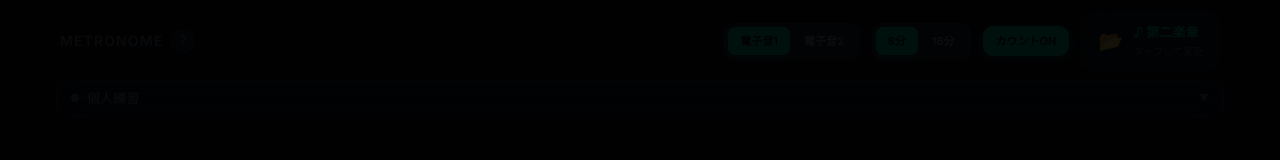
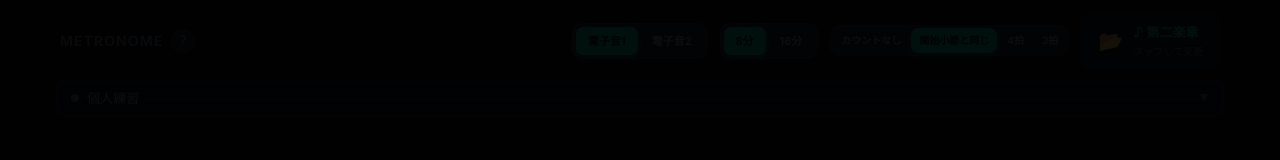
Before and after one commit to Riku-Horn/Metronome, a React (Vite) app: page / in a window 1280 px wide. Shown: the top 160 px of the page. Built offline with nearby package versions, Linux system fonts and the light colour scheme.

Commit message:
feat: カウントインモード選択機能を追加し、リピート時のカウントイン優先処理および一時停止復帰時の頭出しを改善

```diff
--- a/src/App.tsx
+++ b/src/App.tsx
@@ -183,12 +183,22 @@ function App() {
   }, [metronome, sync, getSyncManager]);
 
   const handleCountInToggle = useCallback((enabled: boolean) => {
-    if (sync.isMember) return; // Members cannot toggle count-in
-
+    if (sync.isMember) return;
     metronome.setCountInEnabled(enabled);
-
     if (sync.isLeader) {
       getSyncManager()?.broadcast({ type: 'settings', countInEnabled: enabled });
+    }
+  }, [metronome, sync, getSyncManager]);
+
+  const handleCountInModeChange = useCallback((mode: 'auto' | '3' | '4') => {
+    if (sync.isMember) return;
+    metronome.setCountInMode(mode);
+    // Also ensure count-in is enabled when a mode is selected
+    if (!metronome.countInEnabled) {
+      metronome.setCountInEnabled(true);
+      if (sync.isLeader) {
+        getSyncManager()?.broadcast({ type: 'settings', countInEnabled: true });
+      }
     }
   }, [metronome, sync, getSyncManager]);
 
@@ -207,8 +217,8 @@ function App() {
         onClose={() => setShowRepeatModal(false)}
         song={song}
         currentRepeat={metronome.repeatConfig}
-        onSetRepeat={(startIndex, endIndex, countInMeasures) => {
-          metronome.setRepeatRange(startIndex, endIndex, countInMeasures);
+        onSetRepeat={(startIndex, endIndex, countInMeasures, countInMode) => {
+          metronome.setRepeatRange(startIndex, endIndex, countInMeasures, countInMode);
           handleJumpTo(startIndex);
         }}
         onClearRepeat={metronome.clearRepeatRange}
@@ -269,15 +279,40 @@ function App() {
                 16分
               </button>
             </div>
-            <button
-              className={`countin-toggle-btn ${metronome.countInEnabled ? 'active' : ''}`}
-              onClick={() => handleCountInToggle(!metronome.countInEnabled)}
-              disabled={sync.isMember}
-              id="countin-toggle-button"
-              aria-label={metronome.countInEnabled ? 'カウントをOFFにする' : 'カウントをONにする'}
-            >
-              カウント{metronome.countInEnabled ? 'ON' : 'OFF'}
-            </button>
+            <div className="countin-mode-selector" id="countin-mode-selector">
+              <button
+                className={`countin-mode-btn ${!metronome.countInEnabled ? 'active' : ''}`}
+                onClick={() => handleCountInToggle(false)}
+                disabled={sync.isMember}
+                id="countin-off-button"
+              >
+                カウントなし
+              </button>
+              <button
+                className={`countin-mode-btn ${metronome.countInEnabled && metronome.countInMode === 'auto' ? 'active' : ''}`}
+                onClick={() => handleCountInModeChange('auto')}
+                disabled={sync.isMember}
+                id="countin-auto-button"
+              >
+                開始小節と同じ
+              </button>
+              <button
+                className={`countin-mode-btn ${metronome.countInEnabled && metronome.countInMode === '4' ? 'active' : ''}`}
+                onClick={() => handleCountInModeChange('4')}
+                disabled={sync.isMember}
+                id="countin-4-button"
+              >
+                4拍
+              </button>
+              <button
+                className={`countin-mode-btn ${metronome.countInEnabled && metronome.countInMode === '3' ? 'active' : ''}`}
+                onClick={() => handleCountInModeChange('3')}
+                disabled={sync.isMember}
+                id="countin-3-button"
+              >
+                3拍
+              </button>
+            </div>
             <SongLoader
               onSongLoaded={handleSongLoaded}
               currentSongTitle={song?.title || null}
--- a/src/audio/AudioEngine.ts
+++ b/src/audio/AudioEngine.ts
@@ -48,6 +48,7 @@ export class AudioEngine {
 
   // Count-in state
   private countInEnabled = true;
+  private countInMode: 'auto' | '3' | '4' = 'auto';
   private isCountIn = false;
   private countInBeatsRemaining = 0;
   private countInBeatNumber = 0;       // raw 1-based pattern beat counter
@@ -61,6 +62,7 @@ export class AudioEngine {
   private repeatStartIndex = 0;
   private repeatEndIndex = 0;
   private repeatCountInMeasures: 0 | 1 | 2 = 0;
+  private repeatCountInMode: 'auto' | '3' | '4' = 'auto';
 
   // Song data
   private measures: MeasureData[] = [];
@@ -161,6 +163,43 @@ export class AudioEngine {
 
   getCountInEnabled(): boolean {
     return this.countInEnabled;
+  }
+
+  setCountInMode(mode: 'auto' | '3' | '4'): void {
+    this.countInMode = mode;
+  }
+
+  getCountInMode(): 'auto' | '3' | '4' {
+    return this.countInMode;
+  }
+
+  /**
+   * Build count-in pattern and display interval for a given mode.
+   * 'auto' = match the measure, '3' = 3/4 style, '4' = 4/4 style.
+   */
+  private buildCountInConfig(
+    mode: 'auto' | '3' | '4',
+    measure: MeasureData
+  ): { pattern: ('A' | 'B')[]; displayInterval: number } {
+    if (mode === '4') {
+      // 4/4 style: 8 eighth notes (ABABABAB), display every 2
+      return {
+        pattern: ['A', 'B', 'A', 'B', 'A', 'B', 'A', 'B'],
+        displayInterval: 2,
+      };
+    }
+    if (mode === '3') {
+      // 3/4 style: 6 eighth notes (ABABAB), display every 2
+      return {
+        pattern: ['A', 'B', 'A', 'B', 'A', 'B'],
+        displayInterval: 2,
+      };
+    }
+    // 'auto': match the measure
+    return {
+      pattern: getBeatPattern(measure),
+      displayInterval: measure.denominator === 4 ? 2 : 1,
+    };
   }
 
   /**
@@ -277,8 +316,14 @@ export class AudioEngine {
    * Set the repeat range. When enabled, playback will loop
    * between startIndex and endIndex (both inclusive).
    * @param countInMeasures 0 = no count-in, 1 = 1 measure, 2 = 2 measures
+   * @param countInMode 'auto' = match measure, '3' = 3-beat, '4' = 4-beat
    */
-  setRepeatRange(startIndex: number, endIndex: number, countInMeasures: 0 | 1 | 2): void {
+  setRepeatRange(
+    startIndex: number,
+    endIndex: number,
+    countInMeasures: 0 | 1 | 2,
+    countInMode: 'auto' | '3' | '4' = 'auto'
+  ): void {
     if (startIndex < 0 || endIndex < 0) return;
     if (startIndex >= this.measures.length || endIndex >= this.measures.length) return;
     if (startIndex > endIndex) return;
@@ -286,6 +331,7 @@ export class AudioEngine {
     this.repeatStartIndex = startIndex;
     this.repeatEndIndex = endIndex;
     this.repeatCountInMeasures = countInMeasures;
+    this.repeatCountInMode = countInMode;
   }
 
   /**
@@ -296,6 +342,7 @@ export class AudioEngine {
     this.repeatStartIndex = 0;
     this.repeatEndIndex = 0;
     this.repeatCountInMeasures = 0;
+    this.repeatCountInMode = 'auto';
   }
 
   /**
@@ -329,6 +376,7 @@ export class AudioEngine {
 
     this.isPlaying = true;
     this.nextNoteTime = this.audioContext.currentTime;
+    this.currentBeatIndex = 0;  // Always start from the beginning of the measure
     this.updateCurrentPattern();
     this.pendingBeats = [];
     this.pendingMeasureChanges = [];
@@ -336,17 +384,28 @@ export class AudioEngine {
     this.pendingCountInEnd = [];
     this.subStep = 0;
 
-    // Set up count-in: play 1 measure of the opening pattern
-    if (this.countInEnabled && this.measures.length > 0) {
+    // Set up count-in:
+    // When repeat is enabled, repeat count-in settings take precedence over global count-in settings
+    const activeCountInEnabled = this.repeatEnabled
+      ? this.repeatCountInMeasures > 0
+      : this.countInEnabled;
+    const activeCountInMode = this.repeatEnabled
+      ? this.repeatCountInMode
+      : this.countInMode;
+    const activeCountInMeasures = this.repeatEnabled
+      ? this.repeatCountInMeasures
+      : 1;
+
+    if (activeCountInEnabled && this.measures.length > 0) {
       const openingMeasure = this.measures[this.currentMeasureIndex];
-      this.countInPattern = getBeatPattern(openingMeasure);
+      const config = this.buildCountInConfig(activeCountInMode, openingMeasure);
+      this.countInPattern = config.pattern;
       const beatsPerMeasure = this.countInPattern.length;
-      this.countInBeatsRemaining = beatsPerMeasure; // 1 measure of count-in
+      this.countInBeatsRemaining = beatsPerMeasure * activeCountInMeasures;
       this.countInBeatNumber = 0;
       this.countInBeatIndex = 0;
       this.countInSubStep = 0;
-      // For x/4 time, display count per quarter note (every 2 eighth notes)
-      this.countInDisplayInterval = openingMeasure.denominator === 4 ? 2 : 1;
+      this.countInDisplayInterval = config.displayInterval;
       this.isCountIn = true;
     } else {
       this.isCountIn = false;
@@ -696,13 +755,14 @@ export class AudioEngine {
           // If repeat count-in is configured (1 or 2 measures), start a count-in phase before resuming
           if (this.repeatCountInMeasures > 0 && this.measures.length > 0) {
             const openingMeasure = this.measures[this.currentMeasureIndex];
-            this.countInPattern = getBeatPattern(openingMeasure);
+            const config = this.buildCountInConfig(this.repeatCountInMode, openingMeasure);
+            this.countInPattern = config.pattern;
             const beatsPerMeasure = this.countInPattern.length;
             this.countInBeatsRemaining = beatsPerMeasure * this.repeatCountInMeasures;
             this.countInBeatNumber = 0;
             this.countInBeatIndex = 0;
             this.countInSubStep = 0;
-            this.countInDisplayInterval = openingMeasure.denominator === 4 ? 2 : 1;
+            this.countInDisplayInterval = config.displayInterval;
             this.isCountIn = true;
           }
         } else if (this.currentMeasureIndex >= this.measures.length) {
--- a/src/audio/useMetronome.ts
+++ b/src/audio/useMetronome.ts
@@ -7,6 +7,7 @@ export interface RepeatConfig {
   startIndex: number;
   endIndex: number;
   countInMeasures: 0 | 1 | 2;
+  countInMode: 'auto' | '3' | '4';
 }
 
 interface UseMetronomeReturn {
@@ -61,6 +62,10 @@ interface UseMetronomeReturn {
   countInEnabled: boolean;
   /** Toggle count-in on/off */
   setCountInEnabled: (enabled: boolean) => void;
+  /** Count-in mode: 'auto' matches measure, '3' = 3 beats, '4' = 4 beats */
+  countInMode: 'auto' | '3' | '4';
+  /** Set count-in mode */
+  setCountInMode: (mode: 'auto' | '3' | '4') => void;
   /** User manual latency offset in milliseconds */
   latencyOffsetMs: number;
   /** Set user manual latency offset */
@@ -70,7 +75,7 @@ interface UseMetronomeReturn {
   /** Current repeat configuration (null if disabled) */
   repeatConfig: RepeatConfig | null;
   /** Set repeat range */
-  setRepeatRange: (startIndex: number, endIndex: number, countInMeasures: 0 | 1 | 2) => void;
+  setRepeatRange: (startIndex: number, endIndex: number, countInMeasures: 0 | 1 | 2, countInMode?: 'auto' | '3' | '4') => void;
   /** Clear repeat range */
   clearRepeatRange: () => void;
   /** Current loaded song reference */
@@ -93,7 +98,8 @@ export function useMetronome(initialBpm = 120): UseMetronomeReturn {
   const [bpmMode, setBpmModeState] = useState<'fixed' | 'multiplier'>('multiplier');
   const [multiplier, setMultiplierState] = useState(1.00);
   const [subdivisionMode, setSubdivisionModeState] = useState<'8' | '16'>('8');
-  const [countInEnabled, setCountInEnabledState] = useState(true);
+  const [countInEnabledState, setCountInEnabledState] = useState(true);
+  const [countInModeState, setCountInModeState] = useState<'auto' | '3' | '4'>('auto');
   const [isCountIn, setIsCountIn] = useState(false);
   const [countInBeat, setCountInBeat] = useState(0);
   const [countInTotal, setCountInTotal] = useState(0);
@@ -293,6 +299,13 @@ export function useMetronome(initialBpm = 120): UseMetronomeReturn {
     }
   }, []);
 
+  const setCountInMode = useCallback((mode: 'auto' | '3' | '4') => {
+    setCountInModeState(mode);
+    if (engineRef.current) {
+      engineRef.current.setCountInMode(mode);
+    }
+  }, []);
+
   const setLatencyOffsetMs = useCallback((offsetMs: number) => {
     setLatencyOffsetMsState(offsetMs);
     if (engineRef.current) {
@@ -300,10 +313,10 @@ export function useMetronome(initialBpm = 120): UseMetronomeReturn {
     }
   }, []);
 
-  const setRepeatRange = useCallback((startIndex: number, endIndex: number, countInMeasures: 0 | 1 | 2) => {
-    setRepeatConfig({ startIndex, endIndex, countInMeasures });
+  const setRepeatRange = useCallback((startIndex: number, endIndex: number, countInMeasures: 0 | 1 | 2, countInMode: 'auto' | '3' | '4' = 'auto') => {
+    setRepeatConfig({ startIndex, endIndex, countInMeasures, countInMode });
     if (engineRef.current) {
-      engineRef.current.setRepeatRange(startIndex, endIndex, countInMeasures);
+      engineRef.current.setRepeatRange(startIndex, endIndex, countInMeasures, countInMode);
     }
   }, []);
 
@@ -338,8 +351,10 @@ export function useMetronome(initialBpm = 120): UseMetronomeReturn {
     setMultiplier,
     subdivisionMode,
     setSubdivisionMode,
-    countInEnabled,
+    countInEnabled: countInEnabledState,
     setCountInEnabled,
+    countInMode: countInModeState,
+    setCountInMode,
     latencyOffsetMs,
     setLatencyOffsetMs,
     engineRef,
--- a/src/components/RepeatSettingsModal.tsx
+++ b/src/components/RepeatSettingsModal.tsx
@@ -6,8 +6,8 @@ interface RepeatSettingsModalProps {
   isOpen: boolean;
   onClose: () => void;
   song: SongData | null;
-  currentRepeat: { startIndex: number; endIndex: number; countInMeasures: 0 | 1 | 2 } | null;
-  onSetRepeat: (startIndex: number, endIndex: number, countInMeasures: 0 | 1 | 2) => void;
+  currentRepeat: { startIndex: number; endIndex: number; countInMeasures: 0 | 1 | 2; countInMode: 'auto' | '3' | '4' } | null;
+  onSetRepeat: (startIndex: number, endIndex: number, countInMeasures: 0 | 1 | 2, countInMode: 'auto' | '3' | '4') => void;
   onClearRepeat: () => void;
 }
 
@@ -25,6 +25,7 @@ export function RepeatSettingsModal({
   const [endSection, setEndSection] = useState('');
   const [endMeasureIdx, setEndMeasureIdx] = useState(0);
   const [countInMeasures, setCountInMeasures] = useState<0 | 1 | 2>(0);
+  const [countInMode, setCountInMode] = useState<'auto' | '3' | '4'>('auto');
   const [isInitialized, setIsInitialized] = useState(false);
 
   const sections = useMemo(() => {
@@ -44,6 +45,7 @@ export function RepeatSettingsModal({
         setEndSection(endMeasure.section);
         setEndMeasureIdx(currentRepeat.endIndex);
         setCountInMeasures(currentRepeat.countInMeasures ?? 0);
+        setCountInMode(currentRepeat.countInMode ?? 'auto');
       }
     } else {
       // Default: first section, first measure
@@ -58,6 +60,7 @@ export function RepeatSettingsModal({
       setEndSection(firstSection);
       setEndMeasureIdx(lastIdx >= 0 ? lastIdx : firstIdx);
       setCountInMeasures(0);
+      setCountInMode('auto');
     }
     setIsInitialized(true);
   }
@@ -108,7 +111,7 @@ export function RepeatSettingsModal({
 
   const handleApply = () => {
     if (!isValid) return;
-    onSetRepeat(startMeasureIdx, endMeasureIdx, countInMeasures);
+    onSetRepeat(startMeasureIdx, endMeasureIdx, countInMeasures, countInMode);
     onClose();
   };
 
@@ -269,6 +272,43 @@ export function RepeatSettingsModal({
               </div>
             </div>
           </div>
+
+          {/* Count-in mode (only shown when count-in is enabled) */}
+          {countInMeasures > 0 && (
+            <div className="repeat-modal-section">
+              <div className="repeat-modal-countin-block">
+                <div className="repeat-modal-countin-info">
+                  <h3 className="repeat-modal-section-title">カウントの拍子</h3>
+                  <p className="repeat-modal-countin-desc">
+                    カウントインの拍子を指定します
+                  </p>
+                </div>
+                <div className="repeat-modal-countin-options">
+                  <button
+                    type="button"
+                    className={`repeat-modal-countin-opt ${countInMode === 'auto' ? 'active' : ''}`}
+                    onClick={() => setCountInMode('auto')}
+                  >
+                    開始小節と同じ
+                  </button>
+                  <button
+                    type="button"
+                    className={`repeat-modal-countin-opt ${countInMode === '4' ? 'active' : ''}`}
+                    onClick={() => setCountInMode('4')}
+                  >
+                    4拍
+                  </button>
+                  <button
+                    type="button"
+                    className={`repeat-modal-countin-opt ${countInMode === '3' ? 'active' : ''}`}
+                    onClick={() => setCountInMode('3')}
+                  >
+                    3拍
+                  </button>
+                </div>
+              </div>
+            </div>
+          )}
         </div>
 
         {/* Actions */}
--- a/src/index.css
+++ b/src/index.css
@@ -175,31 +175,39 @@ input[type="number"] {
   box-shadow: 0 2px 8px var(--color-accent-cyan-dim);
 }
 
-.countin-toggle-btn {
-  padding: 6px 12px;
-  font-size: 11px;
+.countin-mode-selector {
+  display: flex;
+  background: var(--color-bg-tertiary);
+  border: 1px solid var(--color-border);
+  border-radius: 10px;
+  padding: 2px;
+  gap: 2px;
+  align-self: center;
+}
+
+.countin-mode-btn {
+  padding: 5px 8px;
+  font-size: 10px;
   font-weight: 600;
   color: var(--color-text-secondary);
-  background: var(--color-bg-tertiary);
-  border: 1px solid var(--color-border);
-  border-radius: 10px;
+  background: transparent;
+  border: none;
+  border-radius: 8px;
   cursor: pointer;
   transition: all 0.2s cubic-bezier(0.4, 0, 0.2, 1);
   user-select: none;
-  align-self: center;
   white-space: nowrap;
 }
 
-.countin-toggle-btn:hover {
+.countin-mode-btn:hover {
   color: var(--color-text-primary);
   background: rgba(255, 255, 255, 0.05);
 }
 
-.countin-toggle-btn.active {
+.countin-mode-btn.active {
   background: var(--color-accent-cyan);
   color: var(--color-bg-primary);
-  border-color: var(--color-accent-cyan);
-  box-shadow: 0 2px 8px var(--color-accent-cyan-dim);
+  box-shadow: 0 2px 6px var(--color-accent-cyan-dim);
 }
 
 .app-top {
@@ -1499,7 +1507,7 @@ input[type="number"] {
 }
 
 .repeat-modal-section-title {
-  font-size: 12px;
+  font-size: 16px;
   font-weight: 700;
   color: var(--color-accent-purple);
   text-transform: uppercase;
@@ -1519,7 +1527,7 @@ input[type="number"] {
 }
 
 .repeat-modal-field-label {
-  font-size: 10px;
+  font-size: 14px;
   font-weight: 500;
   color: var(--color-text-muted);
   text-transform: uppercase;
@@ -1549,7 +1557,7 @@ input[type="number"] {
 }
 
 .repeat-modal-preview {
-  font-size: 11px;
+  font-size: 14px;
   color: var(--color-text-muted);
   padding: 6px 10px;
   background: rgba(168, 85, 247, 0.06);
@@ -1711,9 +1719,9 @@ input[type="number"] {
     font-size: 10px;
   }
 
-  .countin-toggle-btn {
-    padding: 4px 8px;
-    font-size: 10px;
+  .countin-mode-btn {
+    padding: 3px 6px;
+    font-size: 9px;
   }
 
   .song-loader {
```
Also changed, not shown: 1 other file (tests, documents, lock files or other folders).
